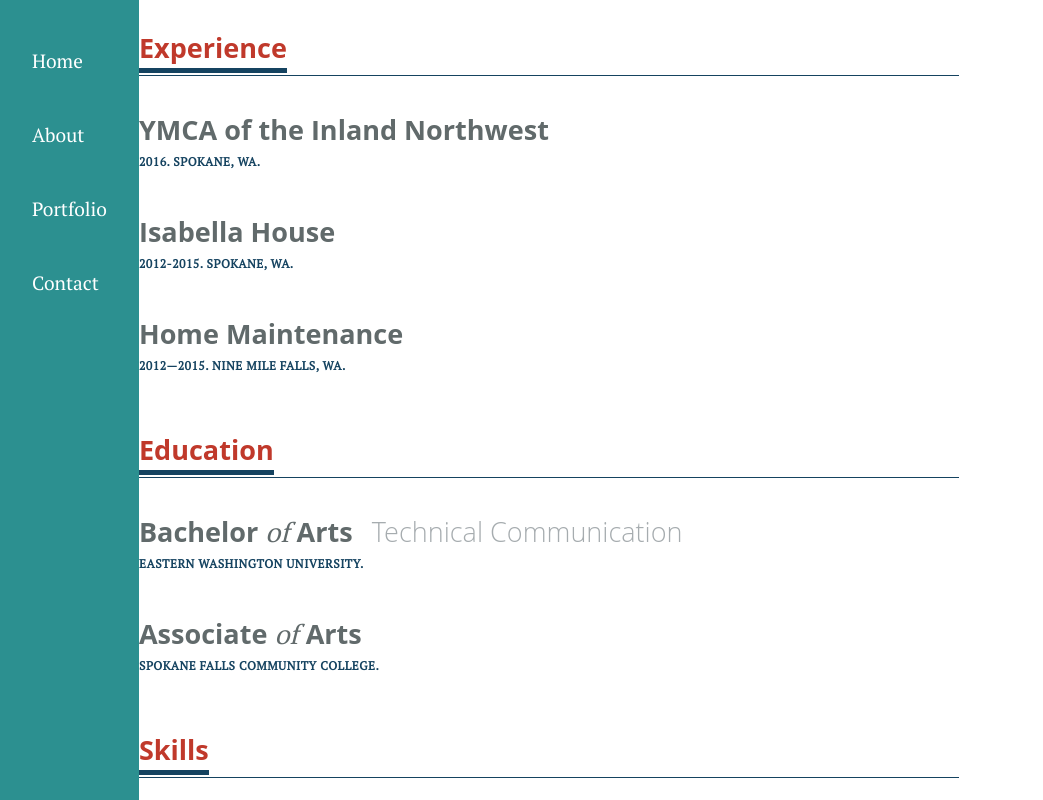
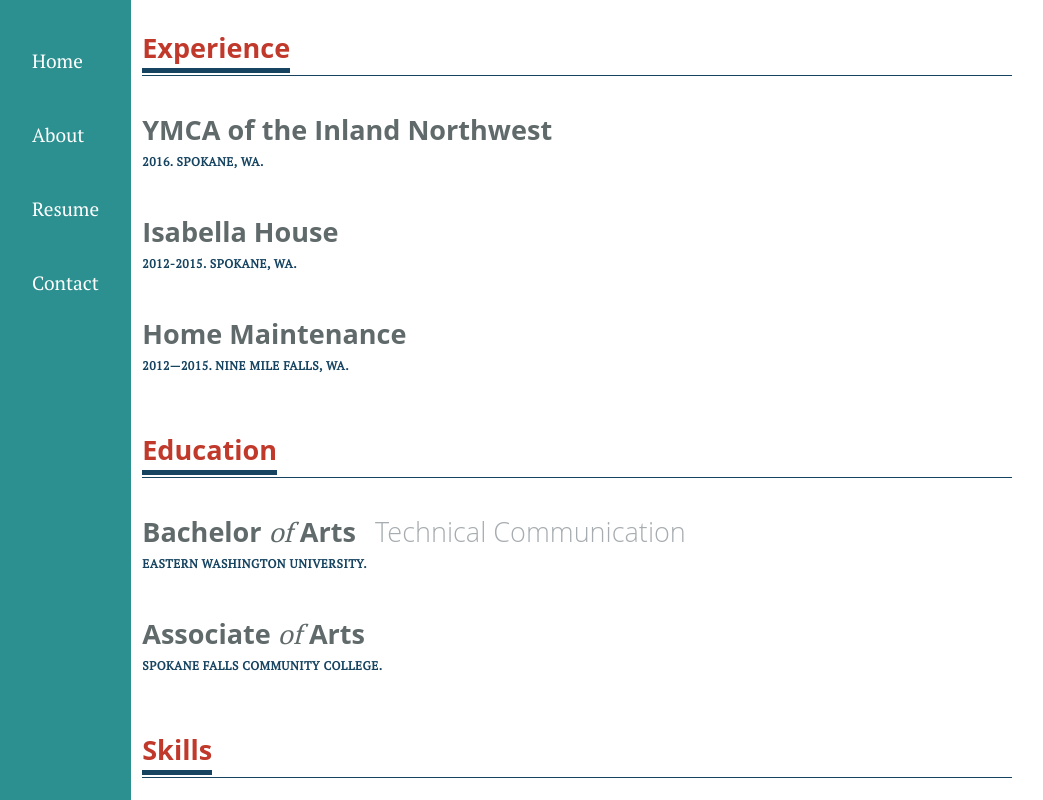
Before and after one commit to KendalCler/Kendalcler.profile.github.io, a plain HTML site: page resume.html in a window 1280 px wide. Shown: the whole page, without its empty margins (0-1043 px from the left). Drawn offline with nearby package versions, Linux system fonts and the light colour scheme.

Commit message:
added and changed

```diff
--- a/css/portfolio.css
+++ b/css/resume.css
@@ -149,9 +149,5 @@ h5 {
     padding: 0 0 12px 0;
   }
 }
-@media (min-width: 645px) and (min-width: 820px) {
-  .container {
-    width: 820px;
-    margin: 0 auto;
-  }
+
 }
--- a/portfolio.html
+++ b/resume.html
@@ -7,7 +7,7 @@
   <link rel="stylesheet" href="https://cdnjs.cloudflare.com/ajax/libs/normalize/5.0.0/normalize.min.css">
 
 
-      <link rel="stylesheet" href="css/portfolio.css">
+      <link rel="stylesheet" href="css/resume.css">
 
 
 </head>
@@ -18,7 +18,7 @@
     <ul>
       <li><a href="index.html">Home</a></li>
       <li><a href="about.html">About</a></li>
-      <li><a href="portfolio.html">Portfolio</a></li>
+      <li><a href="resume.html">Resume</a></li>
       <li><a href="contact.html">Contact</a></li>
     </ul>
   </div>
```
Also changed, not shown: about.html (+1 -1 lines), contact.html (+1 -1 lines), index.html (+1 -1 lines), readme.html (added).
